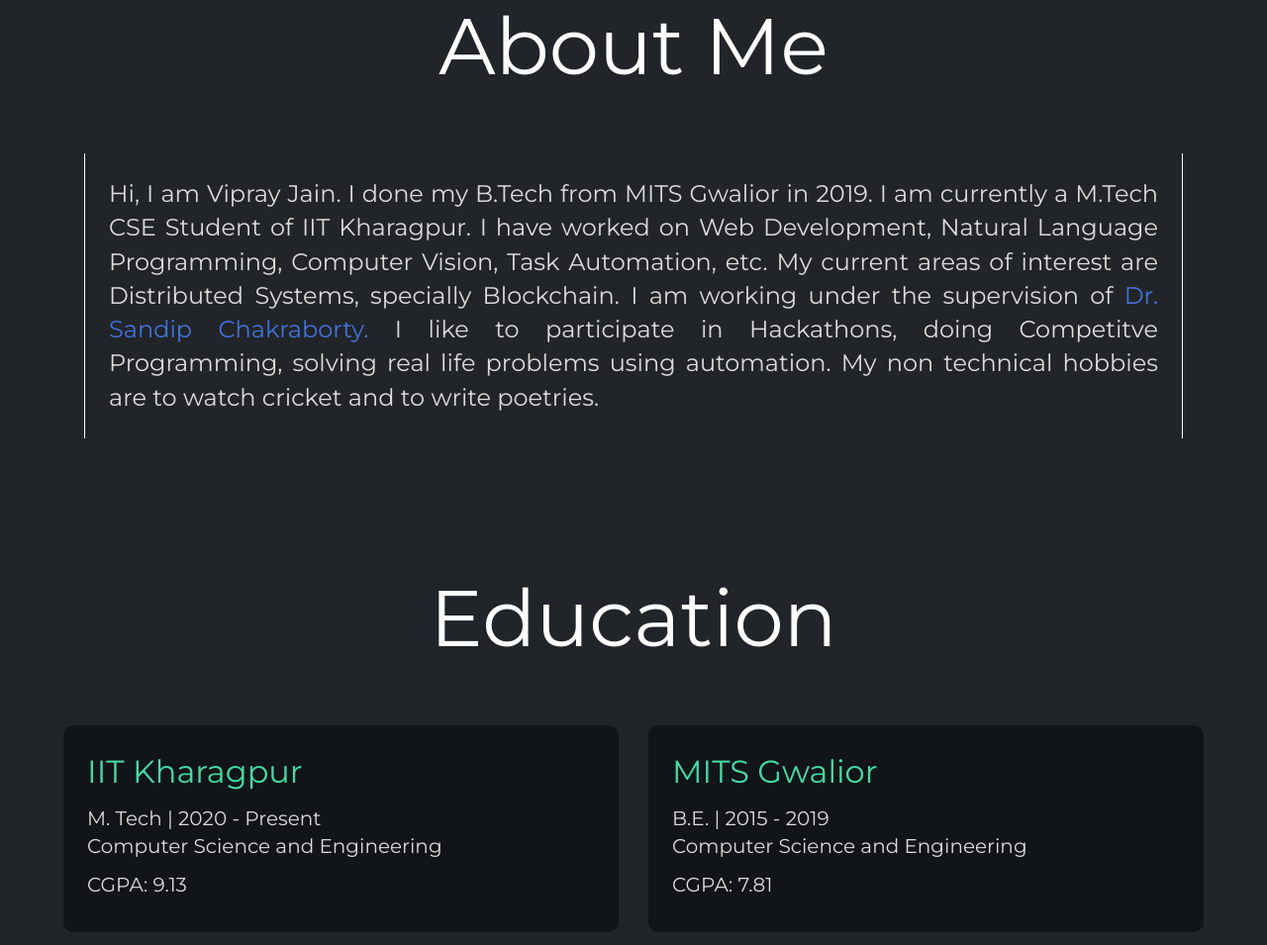
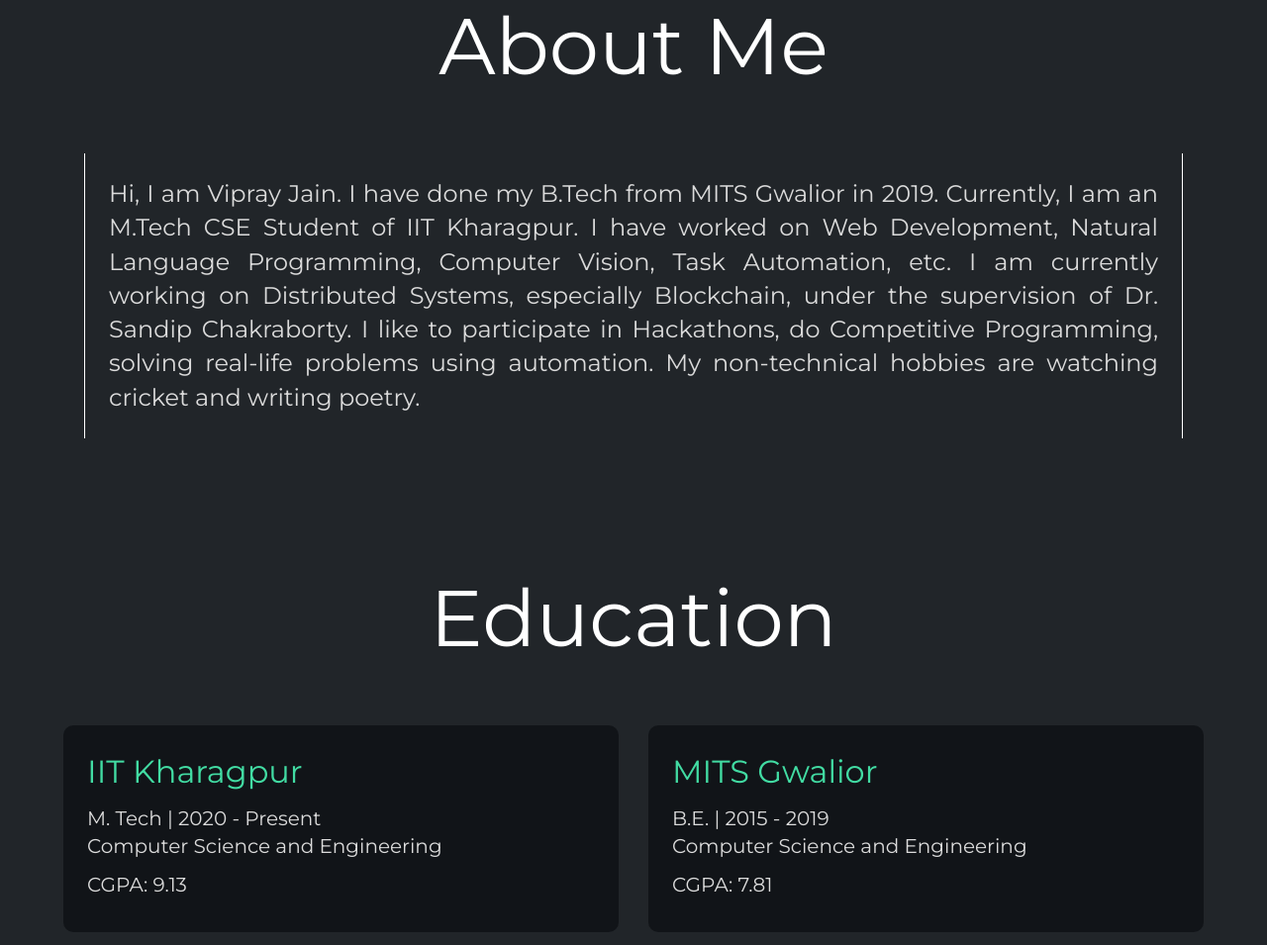
Before and after one commit to vipray/vipray.github.io, a plain HTML site: page index.html in a window 1280 px wide. Shown: the part 925-1880 px from the top of the page at 99% size. Drawn offline with nearby package versions, Linux system fonts and the light colour scheme.

Commit message:
introUpdated

```diff
--- a/index.html
+++ b/index.html
@@ -210,13 +210,12 @@
                     <div class="col-lg-12">
                     <p>
                         Hi, I am Vipray Jain.
-                        I done my B.Tech from MITS Gwalior in 2019.
-                        I am currently a M.Tech CSE Student of IIT Kharagpur.
+                        I have done my B.Tech from MITS Gwalior in 2019.
+                        Currently, I am an M.Tech CSE Student of IIT Kharagpur.
                         I have worked on Web Development, Natural Language Programming, Computer Vision, Task Automation, etc.
-                        My current areas of interest are Distributed Systems, specially Blockchain.
-                        I am working under the supervision of <a href="https://cse.iitkgp.ac.in/~sandipc/" target="_blank">Dr. Sandip Chakraborty.</a>
-                        I like to participate in Hackathons, doing Competitve Programming, solving real life problems using automation.
-                        My non technical hobbies are to watch cricket and to write poetries.
+                        I am currently working on Distributed Systems, especially Blockchain, under the supervision of Dr. Sandip Chakraborty.
+                        I like to participate in Hackathons, do Competitive Programming, solving real-life problems using automation.
+                        My non-technical hobbies are watching cricket and writing poetry.
                     </p>
                     </div>
             </div>
```
